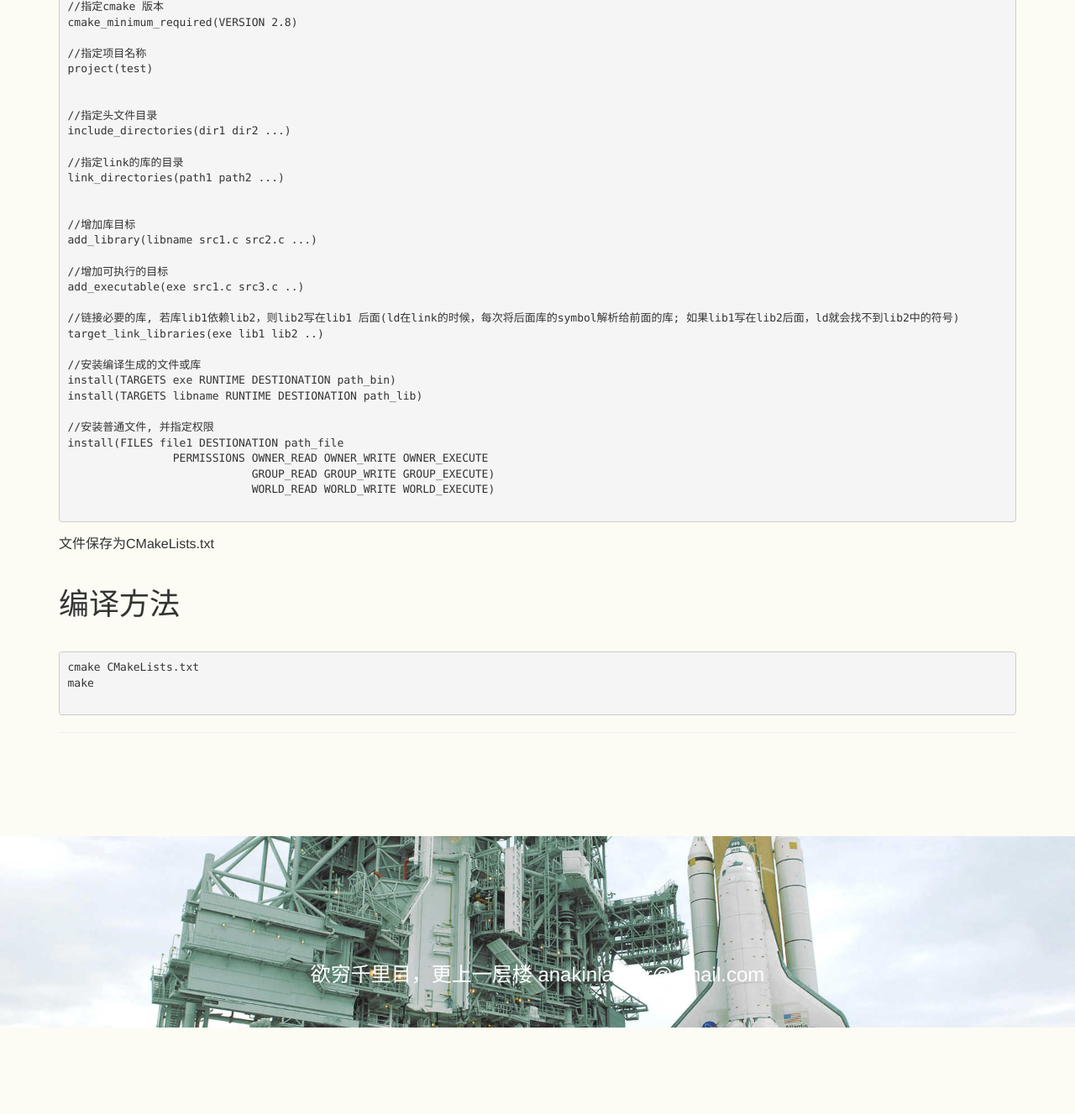
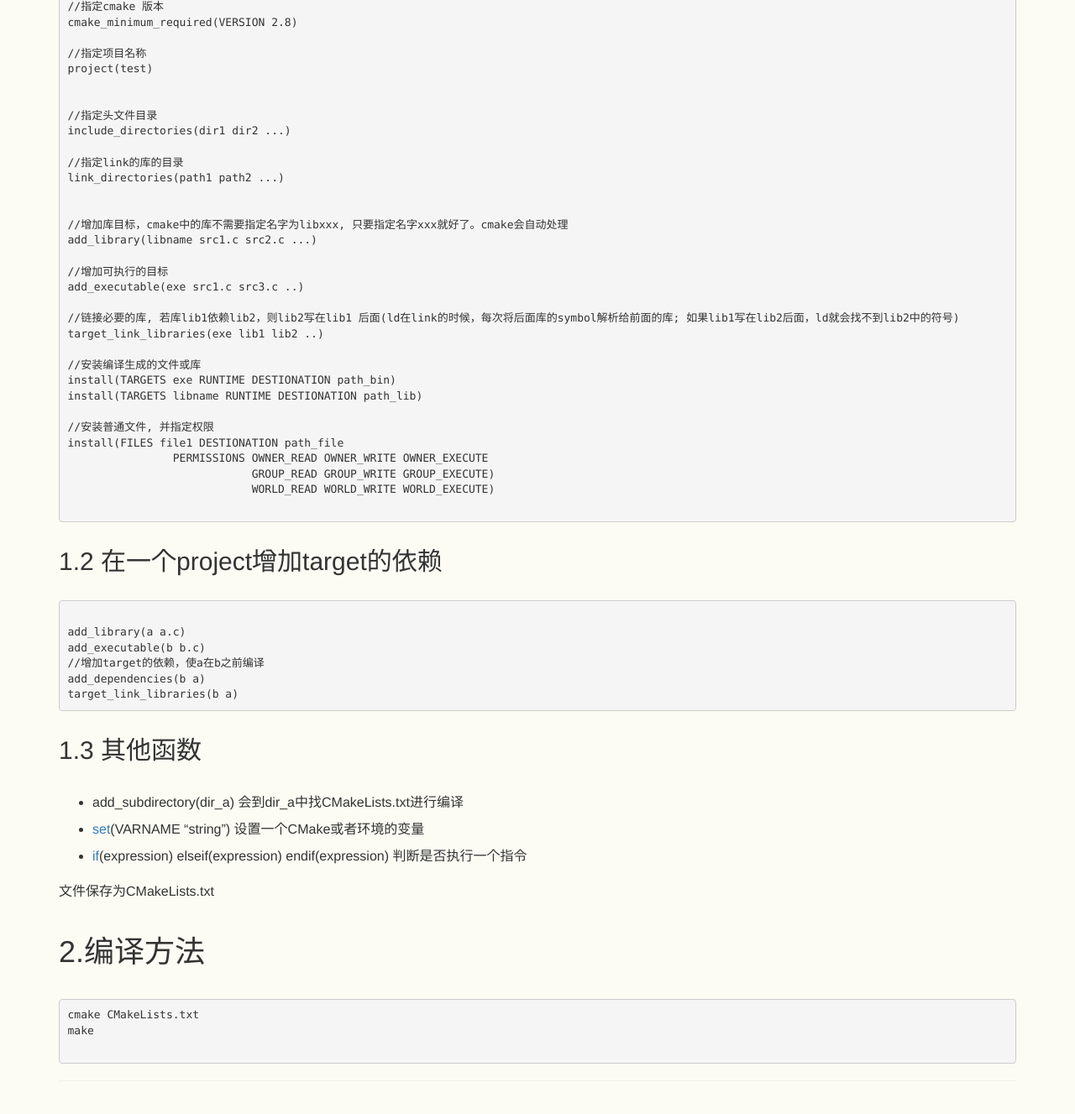
Before and after one commit to mikiya1991/mikiya_blog_pages, a Jekyll site: the page built from _posts/2018-10-15-cmake.md, in a window 1280 px wide and 1400 px high, scrolled down 600 px. Shown: the top 1327 px of the window at 84% size. Built offline with Jekyll 4.4.1, drawn with Linux system fonts in a browser that asks for light colours; nearby versions of some CDN libraries; comment, search, counter and statistics services are not loaded; before the commit the page ends 1824 px from its top, so only the background shows below that.

Commit message:
change(cmake): add some functions

````diff
--- a/_posts/2018-10-15-cmake.md
+++ b/_posts/2018-10-15-cmake.md
@@ -7,7 +7,7 @@ keyword: cmake, 使用方法
 
 # cmake的使用方法
 
-## 书写方法
+## 1.书写方法
 
 ```c
 
@@ -25,7 +25,7 @@ include_directories(dir1 dir2 ...)
 link_directories(path1 path2 ...)
 
 
-//增加库目标
+//增加库目标，cmake中的库不需要指定名字为libxxx, 只要指定名字xxx就好了。cmake会自动处理
 add_library(libname src1.c src2.c ...)
 
 //增加可执行的目标
@@ -46,9 +46,28 @@ install(FILES file1 DESTIONATION path_file
 
 ```
 
+## 1.2 在一个project增加target的依赖
+```c
+
+add_library(a a.c)
+add_executable(b b.c)
+//增加target的依赖，使a在b之前编译
+add_dependencies(b a)
+target_link_libraries(b a)
+```
+
+## 1.3 其他函数
+
+- add_subdirectory(dir_a)
+	会到dir_a中找CMakeLists.txt进行编译
+- [set](https://cmake.org/cmake/help/v3.0/command/set.html)(VARNAME "string")
+	设置一个CMake或者环境的变量
+- [if](https://cmake.org/cmake/help/v3.0/command/if.html)(expression)  elseif(expression) endif(expression)
+	判断是否执行一个指令
+
 文件保存为CMakeLists.txt
 
-# 编译方法
+# 2.编译方法
 
 ```bash
 cmake CMakeLists.txt
````
Also changed, not shown: _drafts/static_const.md (added, +24 -0 lines).
